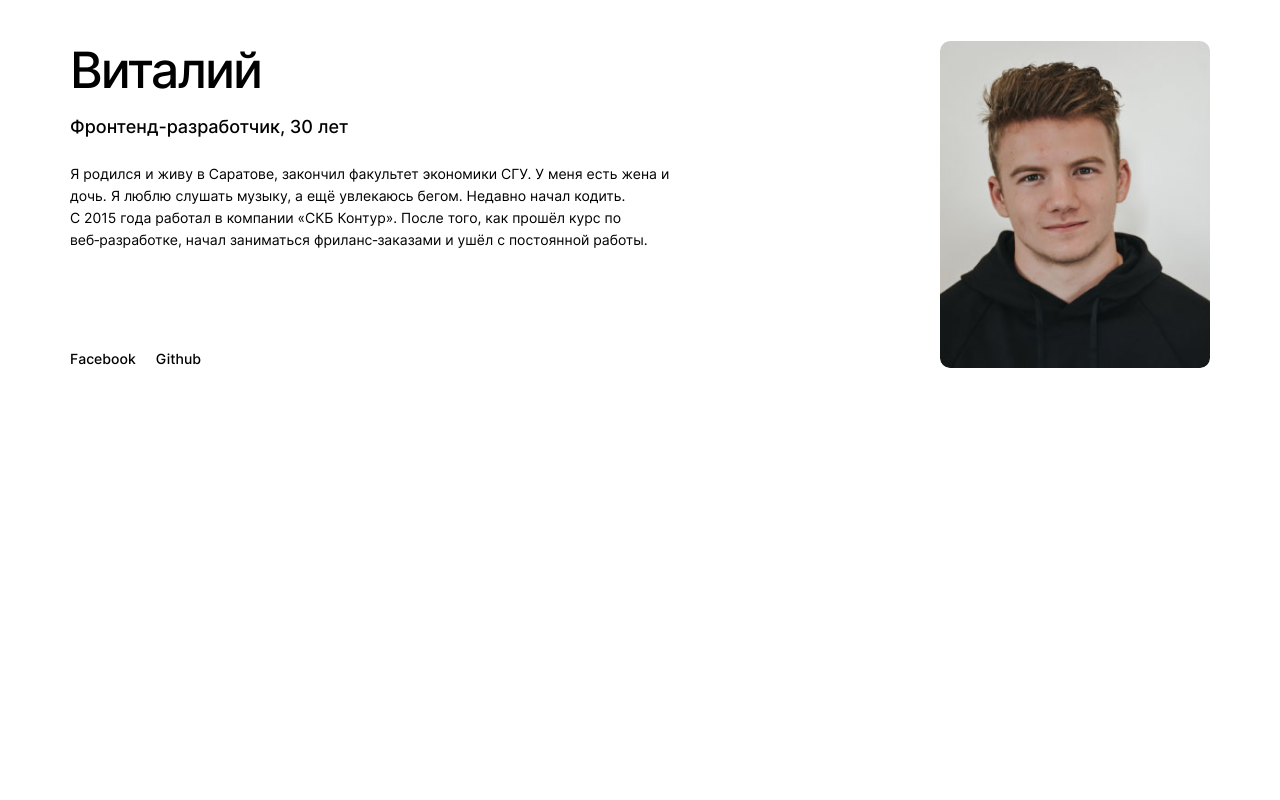
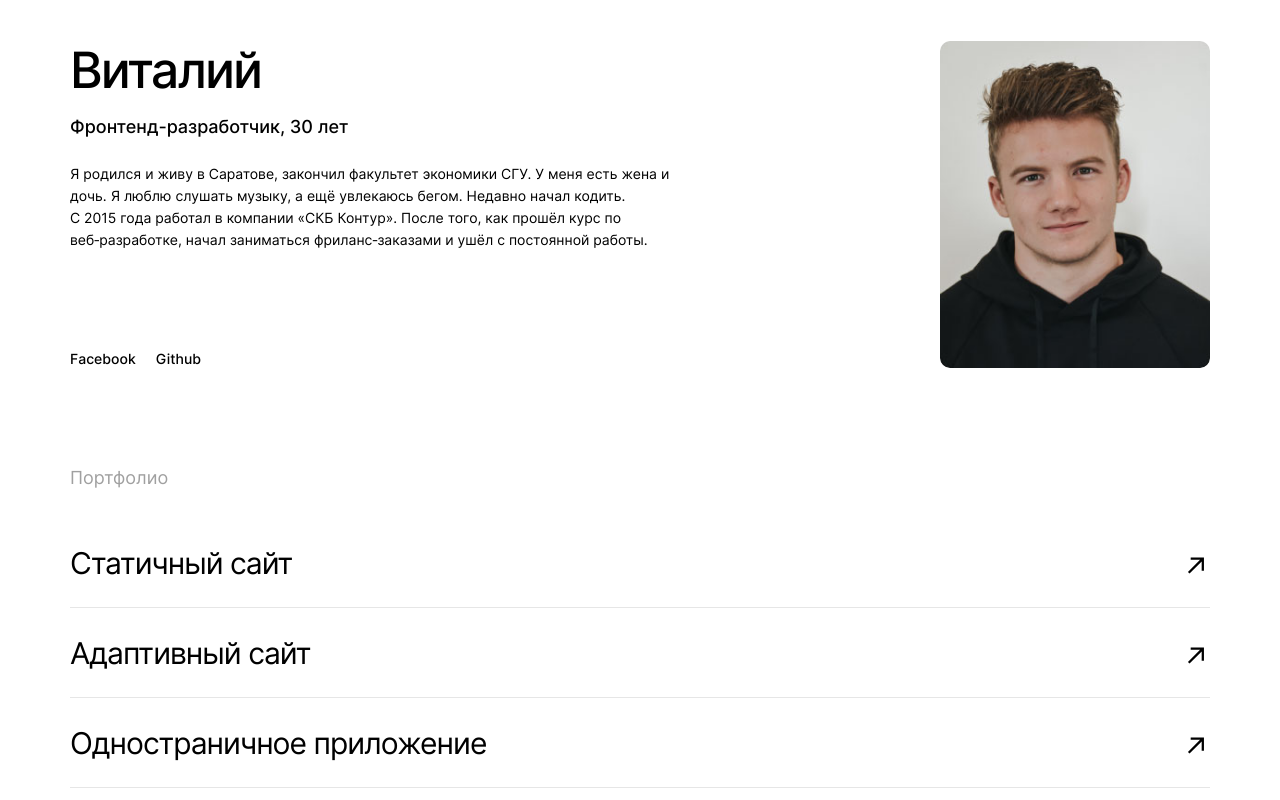
Before and after one commit to freebeego/movies-explorer-frontend, a React (Create React App) app: page / in a window 1280 px wide. Shown: the part 2053-2853 px from the top of the page. Before the commit the page ends 2531 px from the top, so only its background shows below. Built offline with nearby package versions, Linux system fonts and the light colour scheme.

Commit message:
fix(main): portfolio

```diff
--- a/src/components/Main/Main.js
+++ b/src/components/Main/Main.js
@@ -4,6 +4,7 @@ import Promo from './Promo/Promo';
 import About from './About/About';
 import Techs from './Techs/Techs';
 import Student from './Student/Student';
+import Portfolio from './Portfolio/Portfolio';
 
 function Main({ loggedIn }) {
   return (
@@ -16,6 +17,7 @@ function Main({ loggedIn }) {
       <About />
       <Techs />
       <Student />
+      <Portfolio />
     </>
   );
 }
--- /dev/null
+++ b/src/components/Main/Portfolio/Portfolio.css
@@ -0,0 +1,83 @@
+.portfolio {
+  padding: 0 14px 70px;
+}
+
+.portfolio__title {
+  color: #a0a0a0;
+  font-family: 'Inter', Arial, sans-serif;
+  font-weight: 400;
+  font-size: 14px;
+  line-height: 20px;
+  margin-bottom: 40px;
+  margin-top: 0;
+}
+
+.portfolio__link {
+  display: flex;
+  font-family: 'Inter', Arial, sans-serif;
+  font-size: 18px;
+  line-height: 28px;
+  letter-spacing: -.7px;
+  color: #000000;
+  text-decoration: none;
+  border-bottom: #e6e6e6 solid 1px;
+  min-height: 46px;
+  margin-bottom: 20px;
+  position: relative;
+}
+
+.portfolio__link:last-of-type {
+  margin-bottom: 0;
+}
+
+.portfolio__link:hover {
+  opacity: .7;
+  cursor: pointer;
+}
+
+.portfolio__link-arrow {
+  position: absolute;
+  top: 0;
+  right: 0;
+  width: 18px;
+  height: 21px;
+  background-image: url('../../../images/arrow.svg');
+  background-position: center;
+  background-repeat: no-repeat;
+  background-size: 60%;
+}
+
+@media screen and (min-width: 768px) {
+  .portfolio {
+    padding: 0 50px 90px;
+  }
+
+  .portfolio__title {
+    font-size: 18px;
+    margin-bottom: 50px;
+  }
+
+  .portfolio__link {
+    font-size: 28px;
+    line-height: 50px;
+    letter-spacing: -1px;
+    min-height: 69px;
+  }
+
+  .portfolio__link-arrow {
+    top: 7px;
+    width: 27px;
+    height: 40px;
+    background-size: 68%;
+  }
+}
+
+@media screen and (min-width: 768px) {
+  .portfolio {
+    padding: 0 70px 125px;
+  }
+
+  .portfolio__link {
+    font-size: 30px;
+  }
+}
--- /dev/null
+++ b/src/components/Main/Portfolio/Portfolio.js
@@ -0,0 +1,25 @@
+import './Portfolio.css';
+
+function Portfolio() {
+  return (
+    <section className="portfolio">
+      <h2 className="portfolio__title">
+        Портфолио
+      </h2>
+      <a href="#" className="portfolio__link">
+        Статичный сайт
+        <span className="portfolio__link-arrow" />
+      </a>
+      <a href="#" className="portfolio__link">
+        Адаптивный сайт
+        <span className="portfolio__link-arrow" />
+      </a>
+      <a href="#" className="portfolio__link">
+        Одностраничное приложение
+        <span className="portfolio__link-arrow" />
+      </a>
+    </section>
+  );
+}
+
+export default Portfolio;
--- a/src/components/Main/Student/Student.css
+++ b/src/components/Main/Student/Student.css
@@ -1,5 +1,5 @@
 .student {
-  padding: 80px 14px;
+  padding: 80px 14px 70px;
 }
 
 .student__title {
@@ -119,7 +119,7 @@
 
 @media screen and (min-width: 1280px) {
   .student {
-    padding: 110px 70px;
+    padding: 110px 70px 100px;
   }
 
   .student__photo {
--- a/src/components/Main/Student/Student.js
+++ b/src/components/Main/Student/Student.js
@@ -23,8 +23,8 @@ function Student() {
             начал заниматься фриланс&#8209;заказами&nbsp;и ушёл с постоянной работы.
           </p>
           <div className="student__links">
-            <a href="https://www.facebook.com/anton.pavlov.925" className="student__link">Facebook</a>
-            <a href="https://github.com/freebeego" className="student__link">Github</a>
+            <a href="#" className="student__link">Facebook</a>
+            <a href="#" className="student__link">Github</a>
           </div>
         </div>
       </div>
```
Also changed, not shown: src/images/arrow.svg (added).
